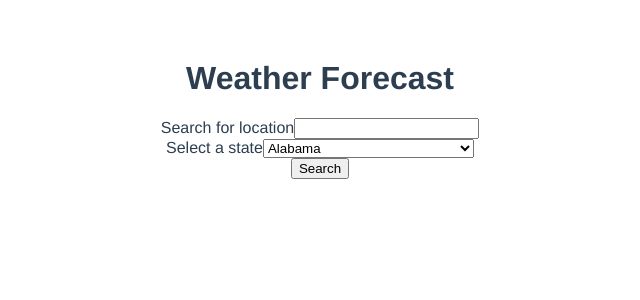
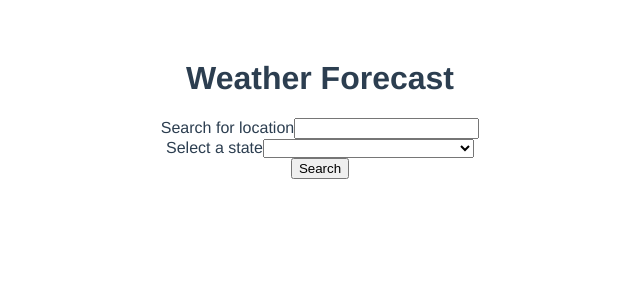
Before and after one commit to mpeck99/weather-app, a Vue app: page / in a window 1280 px wide. Shown: the top 300 px of the page, without its empty margins (320-960 px from the left). Built offline with nearby package versions, Linux system fonts and the light colour scheme; the HTML template or start-up script is replaced by a standard one.

Commit message:
passing data from child to the parent

```diff
--- a/src/Components/PlacesSearch.vue
+++ b/src/Components/PlacesSearch.vue
@@ -4,8 +4,8 @@
     <label for="location">Search for location</label>
     <input type="text" name="location" id="location" />
   </div>
-  <state-dropdown />
-  <button>Search</button>
+  <state-dropdown @state="stateValue" />
+  <button @click="displayData()">Search</button>
 </template>
 <script>
 import stateDropdown from '@/Components/StatesDropdown';
@@ -14,16 +14,23 @@ export default {
   components: {
     stateDropdown
   },
-  // props: ['states.value'],
   data() {
     return {
       apiKey: '4de4a8d80078d333a4a72f1c11d87820',
       url: 'https://api.openweathermap.org/data/2.5/',
       weatherData: [],
-      error: null
+      error: null,
+      selectedState: ''
     };
   },
-  methods: {}
+  methods: {
+    stateValue(value) {
+      this.selectedState = value;
+    },
+    displayData() {
+      console.log(this.selectedState);
+    }
+  }
 };
 </script>
 
--- a/src/Components/StatesDropdown.vue
+++ b/src/Components/StatesDropdown.vue
@@ -1,13 +1,13 @@
 <template>
   <div class="form-group">
     <label for="states">Select a state</label>
-    <select name="states" id="states">
-      <option
-        v-for="state in states"
-        :value="state.value"
-        :key="state.value"
-        @change="onChange($e)"
-      >
+    <select
+      name="states"
+      id="states"
+      v-model="selectedState"
+      @change="this.stateSelect"
+    >
+      <option v-for="state in states" :value="state.value" :key="state.value">
         {{ state.title }}
       </option>
     </select>
@@ -255,14 +255,12 @@ export default {
           title: 'Wyoming',
           value: 'WY'
         }
-      ],
-      selectedState: ''
+      ]
     };
   },
   methods: {
-    onChange(e) {
-      console.log(e.target.value);
-      // this.selectedState = e.target.value;
+    stateSelect: function () {
+      this.$emit('state', this.selectedState);
     }
   }
 };
```
